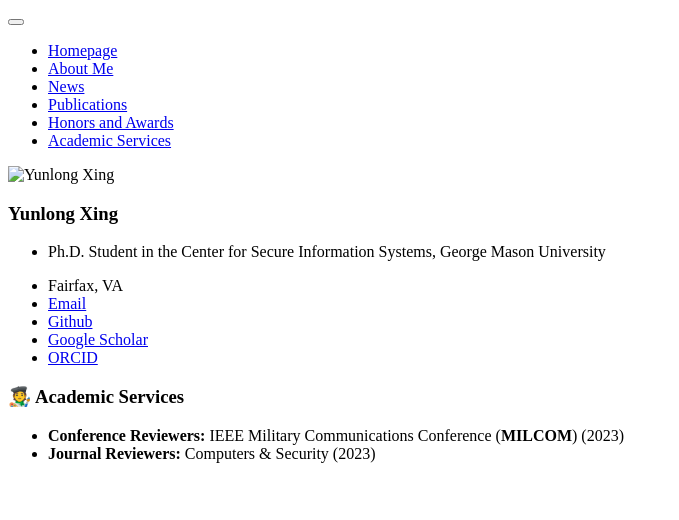
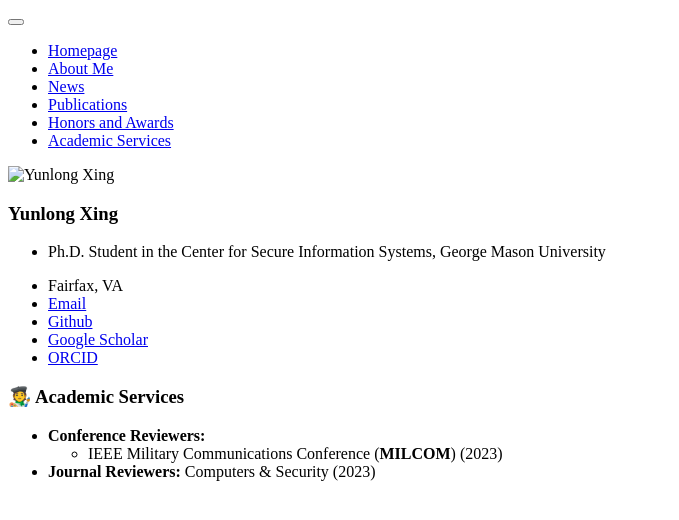
Before and after one commit to YunlongXing/yunlongxing.github.io, a Jekyll site: the page built from _pages/includes/others.md, in a window 1280 px wide. Shown: the top 520 px of the page, without its empty margins (0-679 px from the left). Built offline with Jekyll 4.4.1, drawn with Linux system fonts in a browser that asks for light colours; our own code applies the rules of GitHub Pages for plain Markdown files.

```diff
--- a/_pages/includes/others.md
+++ b/_pages/includes/others.md
@@ -1,4 +1,5 @@
 
 # 🧑‍🎨 Academic Services
-- **Conference Reviewers:** IEEE Military Communications Conference (**MILCOM**) (2023)
+- **Conference Reviewers:**
+  - IEEE Military Communications Conference (**MILCOM**) (2023)
 - **Journal Reviewers:** Computers & Security (2023)
```
